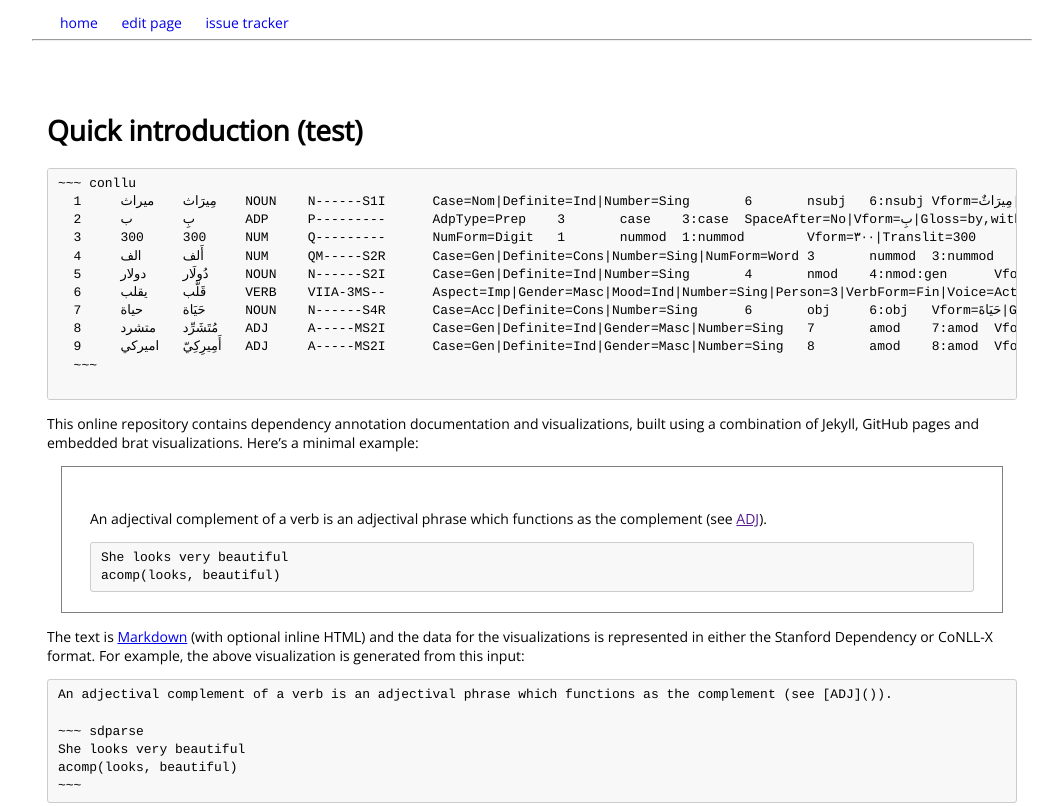
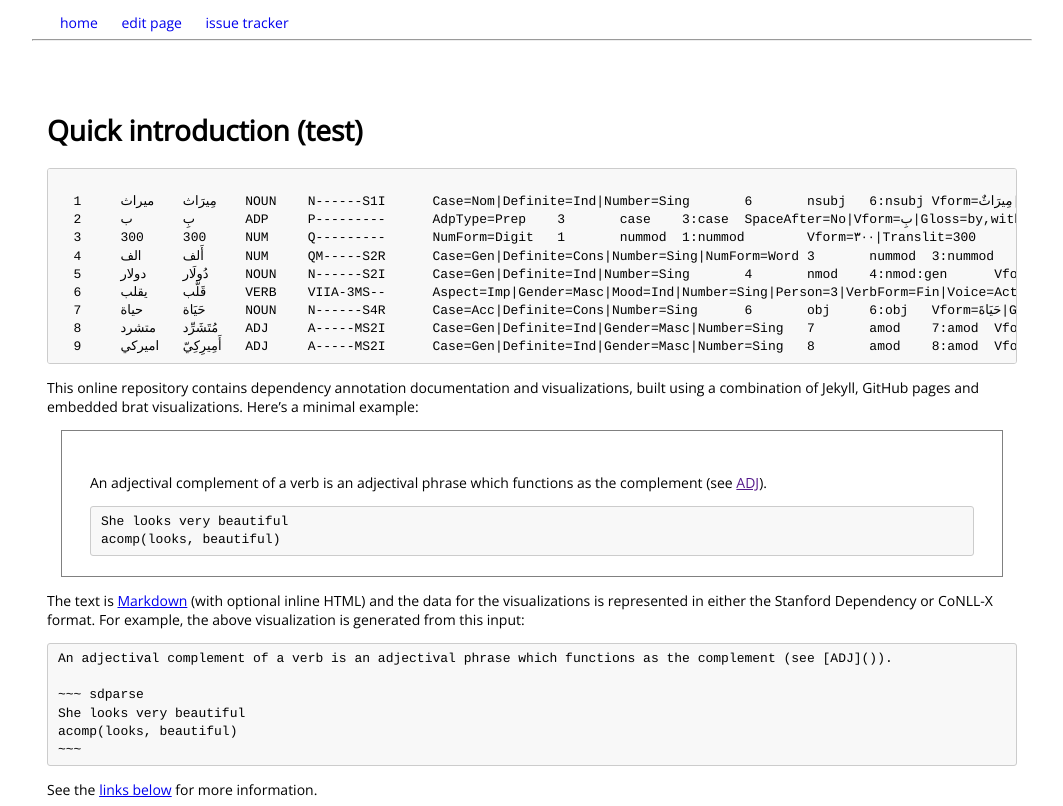
Before and after one commit to go-inoue/camel_dep, a plain HTML site: page index.html in a window 1280 px wide. Shown: the top 806 px of the page, without its empty margins (108-1171 px from the left). Drawn offline with nearby package versions, Linux system fonts and the light colour scheme; a script that the page names is missing.

Commit message:
Fix style

```diff
--- a/index.html
+++ b/index.html
@@ -39,7 +39,7 @@
           <h1 id="quick-introduction-test">Quick introduction (test)</h1>
 
 
-<pre><code>~~~ conllu
+<pre><code class="language-conllu">
   1	ميراث	مِيرَاث	NOUN	N------S1I	Case=Nom|Definite=Ind|Number=Sing	6	nsubj	6:nsubj	Vform=مِيرَاثٌ|Gloss=inheritance,heritage|Root=w_r__t|Translit=mīrāṯun|LTranslit=mīrāṯ
   2	ب	بِ	ADP	P---------	AdpType=Prep	3	case	3:case	SpaceAfter=No|Vform=بِ|Gloss=by,with|Root=bi|Translit=bi|LTranslit=bi
   3	300	300	NUM	Q---------	NumForm=Digit	1	nummod	1:nummod	Vform=٣٠٠|Translit=300
@@ -49,8 +49,7 @@
   7	حياة	حَيَاة	NOUN	N------S4R	Case=Acc|Definite=Cons|Number=Sing	6	obj	6:obj	Vform=حَيَاةَ|Gloss=life|Root=.h_y_y|Translit=ḥayāta|LTranslit=ḥayāt
   8	متشرد	مُتَشَرِّد	ADJ	A-----MS2I	Case=Gen|Definite=Ind|Gender=Masc|Number=Sing	7	amod	7:amod	Vform=مُتَشَرِّدٍ|Gloss=homeless,displaced|Root=^s_r_d|Translit=mutašarridin|LTranslit=mutašarrid
   9	اميركي	أَمِيرِكِيّ	ADJ	A-----MS2I	Case=Gen|Definite=Ind|Gender=Masc|Number=Sing	8	amod	8:amod	Vform=أَمِيرِكِيٍّ|Gloss=American|Root='amIrik|Translit=ʾamīrikīyin|LTranslit=ʾamīrikīy
-  ~~~
-  </code></pre>
+</code></pre>
 
 
 <p>This online repository contains dependency annotation documentation
```
